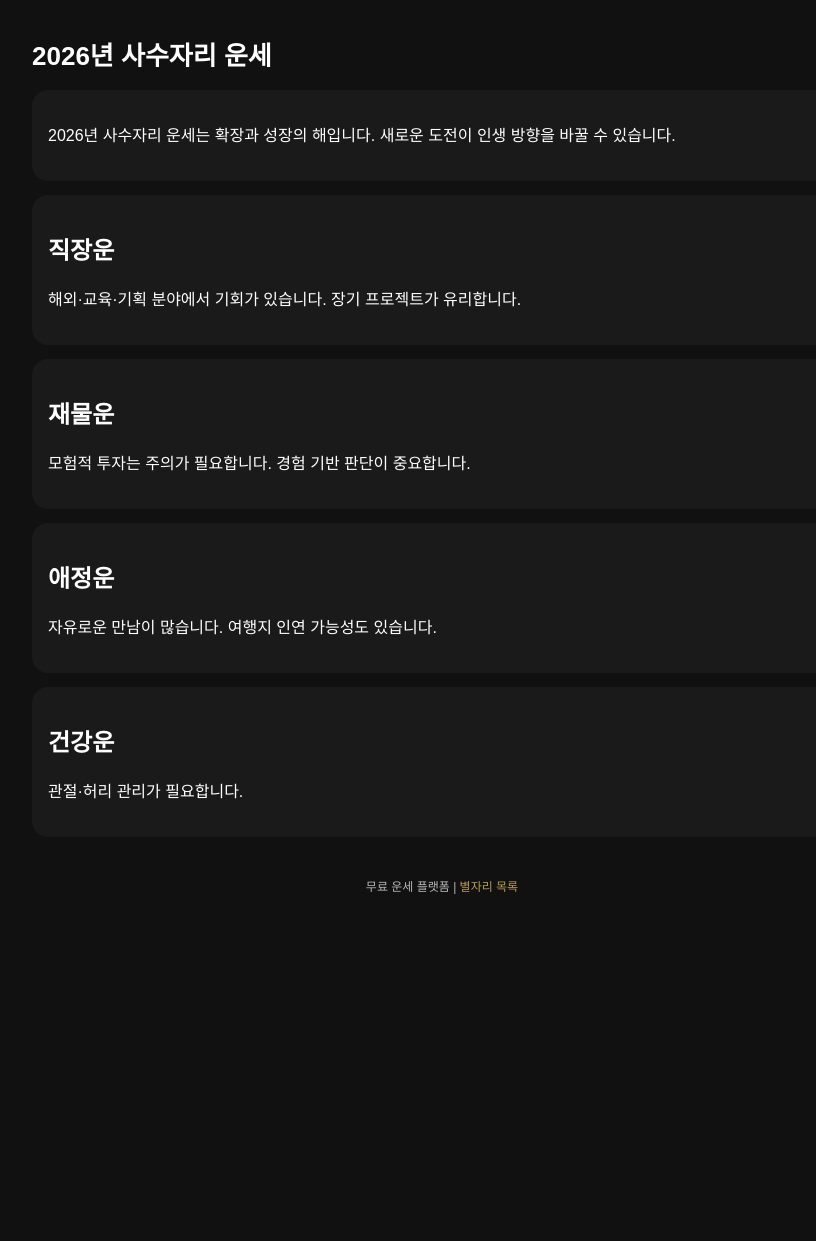
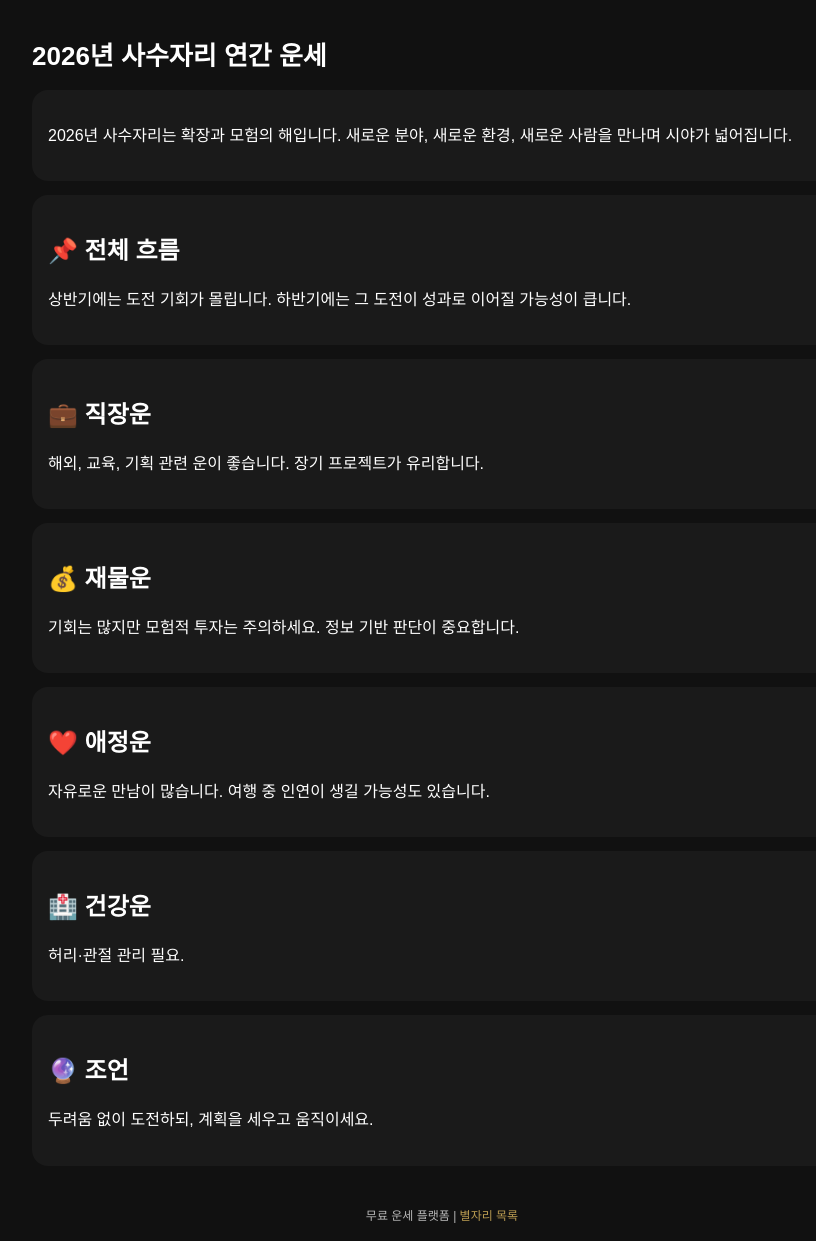
Before and after one commit to dananum-25/fortune-cash, a plain HTML site: page public/pages/star/sagittarius-2026.html in a window 1280 px wide. Shown: the whole page, without its empty margins (198-1014 px from the left). Before the commit the page ends 912 px from the top, so only its background shows below. Drawn offline with Linux system fonts and the light colour scheme.

Commit message:
Update sagittarius-2026.html

```diff
--- a/public/pages/star/sagittarius-2026.html
+++ b/public/pages/star/sagittarius-2026.html
@@ -19,32 +19,41 @@ a{color:#ffd56b;text-decoration:none;}
 <body>
 <div class="wrap">
 
-<h1>2026년 사수자리 운세</h1>
+<h1>2026년 사수자리 연간 운세</h1>
 
 <div class="card">
-<p>2026년 사수자리 운세는 확장과 성장의 해입니다. 새로운 도전이 인생 방향을 바꿀 수 있습니다.</p>
+<p>2026년 사수자리는 확장과 모험의 해입니다. 새로운 분야, 새로운 환경, 새로운 사람을 만나며 시야가 넓어집니다.</p>
 </div>
 
 <div class="card">
-<h2>직장운</h2>
-<p>해외·교육·기획 분야에서 기회가 있습니다. 장기 프로젝트가 유리합니다.</p>
+<h2>📌 전체 흐름</h2>
+<p>상반기에는 도전 기회가 몰립니다. 하반기에는 그 도전이 성과로 이어질 가능성이 큽니다.</p>
 </div>
 
 <div class="card">
-<h2>재물운</h2>
-<p>모험적 투자는 주의가 필요합니다. 경험 기반 판단이 중요합니다.</p>
+<h2>💼 직장운</h2>
+<p>해외, 교육, 기획 관련 운이 좋습니다. 장기 프로젝트가 유리합니다.</p>
 </div>
 
 <div class="card">
-<h2>애정운</h2>
-<p>자유로운 만남이 많습니다. 여행지 인연 가능성도 있습니다.</p>
+<h2>💰 재물운</h2>
+<p>기회는 많지만 모험적 투자는 주의하세요. 정보 기반 판단이 중요합니다.</p>
 </div>
 
 <div class="card">
-<h2>건강운</h2>
-<p>관절·허리 관리가 필요합니다.</p>
+<h2>❤️ 애정운</h2>
+<p>자유로운 만남이 많습니다. 여행 중 인연이 생길 가능성도 있습니다.</p>
 </div>
 
+<div class="card">
+<h2>🏥 건강운</h2>
+<p>허리·관절 관리 필요.</p>
+</div>
+
+<div class="card">
+<h2>🔮 조언</h2>
+<p>두려움 없이 도전하되, 계획을 세우고 움직이세요.</p>
+</div>
 <footer>
 무료 운세 플랫폼 | <a href="/pages/star/index.html">별자리 목록</a>
 </footer>
```
